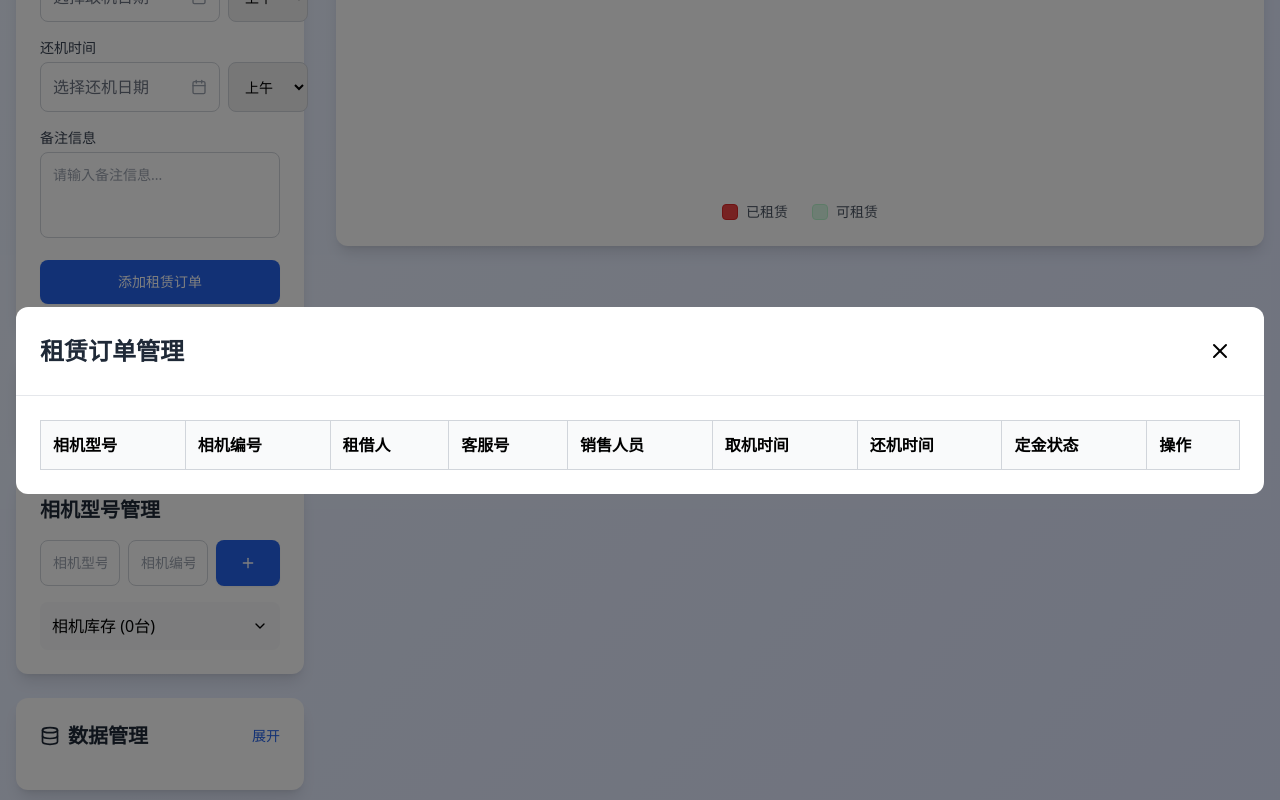
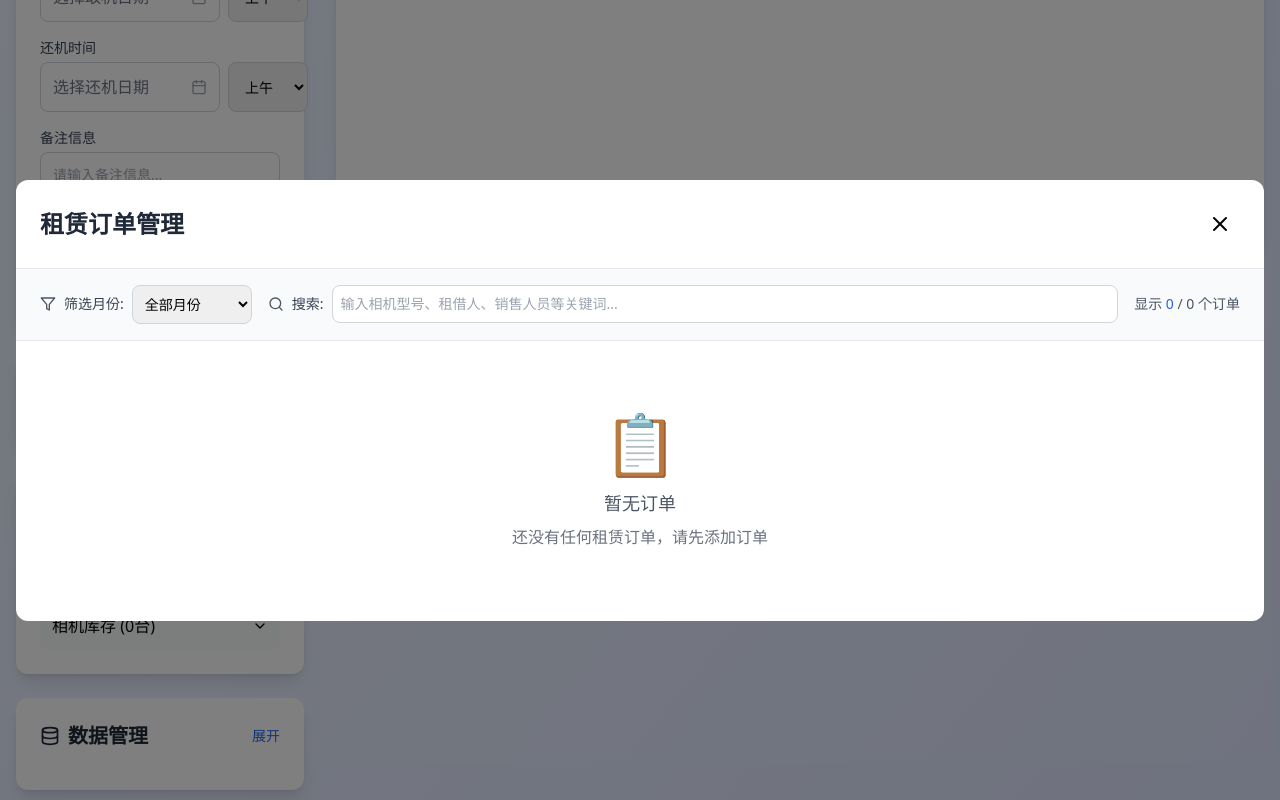
Before and after one commit to deposit111-sys/project, a React (Vite) app: page / in a window 1280 px wide. Both pictures are taken after a click on the button "管理租赁订单". Shown: the part 748-1548 px from the top of the page. Built offline with nearby package versions, Linux system fonts and the light colour scheme.

Commit message:
添加订单筛选和检索功能

```diff
--- a/src/components/OrderManagementModal.tsx
+++ b/src/components/OrderManagementModal.tsx
@@ -2,7 +2,7 @@ import React, { useState } from 'react';
 import { RentalOrder, Camera } from '../types';
 import { formatDateTime } from '../utils/dateUtils';
 import { checkScheduleConflict } from '../utils/dateUtils';
-import { Edit2, Trash2, X } from 'lucide-react';
+import { Edit2, Trash2, X, Filter, Search, Calendar } from 'lucide-react';
 import { DatePicker } from './DatePicker';
 
 interface OrderManagementModalProps {
@@ -28,12 +28,57 @@ export function OrderManagementModal({
   const [formData, setFormData] = useState<Partial<RentalOrder>>({});
   const [showConflictModal, setShowConflictModal] = useState(false);
   const [showSuccessModal, setShowSuccessModal] = useState(false);
+  const [selectedMonth, setSelectedMonth] = useState('');
+  const [searchKeyword, setSearchKeyword] = useState('');
   const [conflictInfo, setConflictInfo] = useState<{
     conflictingOrder: RentalOrder | null;
     availableAlternatives: Array<{ model: string; serialNumber: string }>;
   }>({ conflictingOrder: null, availableAlternatives: [] });
 
   if (!isOpen) return null;
+
+  // 筛选和搜索逻辑
+  const filteredOrders = orders.filter(order => {
+    // 月份筛选
+    if (selectedMonth) {
+      const orderMonth = order.pickupDate.substring(0, 7); // YYYY-MM 格式
+      if (orderMonth !== selectedMonth) {
+        return false;
+      }
+    }
+
+    // 关键词搜索
+    if (searchKeyword.trim()) {
+      const keyword = searchKeyword.toLowerCase().trim();
+      const searchFields = [
+        order.cameraModel,
+        order.cameraSerialNumber,
+        order.renterName,
+        order.customerService,
+        order.salesperson,
+        order.depositStatus,
+        order.notes
+      ].join(' ').toLowerCase();
+
+      if (!searchFields.includes(keyword)) {
+        return false;
+      }
+    }
+
+    return true;
+  });
+
+  // 生成月份选项
+  const getMonthOptions = () => {
+    const months = new Set<string>();
+    orders.forEach(order => {
+      const month = order.pickupDate.substring(0, 7);
+      months.add(month);
+    });
+    return Array.from(months).sort().reverse(); // 最新月份在前
+  };
+
+  const monthOptions = getMonthOptions();
 
   const handleEdit = (order: RentalOrder) => {
     setEditingOrder(order);
@@ -145,7 +190,89 @@ export function OrderManagementModal({
           </button>
         </div>
 
+        {/* 筛选和搜索区域 */}
+        <div className="px-6 py-4 bg-gray-50 border-b border-gray-200">
+          <div className="flex flex-wrap gap-4 items-center">
+            {/* 月份筛选 */}
+            <div className="flex items-center space-x-2">
+              <Filter className="h-4 w-4 text-gray-600" />
+              <label className="text-sm font-medium text-gray-700">筛选月份:</label>
+              <select
+                value={selectedMonth}
+                onChange={(e) => setSelectedMonth(e.target.value)}
+                className="p-2 border border-gray-300 rounded-lg focus:ring-2 focus:ring-blue-500 focus:border-blue-500 text-sm min-w-[120px]"
+              >
+                <option value="">全部月份</option>
+                {monthOptions.map(month => {
+                  const [year, monthNum] = month.split('-');
+                  return (
+                    <option key={month} value={month}>
+                      {year}年{parseInt(monthNum, 10)}月
+                    </option>
+                  );
+                })}
+              </select>
+            </div>
+
+            {/* 关键词搜索 */}
+            <div className="flex items-center space-x-2 flex-1 min-w-[200px]">
+              <Search className="h-4 w-4 text-gray-600" />
+              <label className="text-sm font-medium text-gray-700">搜索:</label>
+              <input
+                type="text"
+                value={searchKeyword}
+                onChange={(e) => setSearchKeyword(e.target.value)}
+                placeholder="输入相机型号、租借人、销售人员等关键词..."
+                className="flex-1 p-2 border border-gray-300 rounded-lg focus:ring-2 focus:ring-blue-500 focus:border-blue-500 text-sm"
+              />
+            </div>
+
+            {/* 清空筛选 */}
+            {(selectedMonth || searchKeyword) && (
+              <button
+                onClick={() => {
+                  setSelectedMonth('');
+                  setSearchKeyword('');
+                }}
+                className="px-3 py-2 text-sm text-gray-600 hover:text-gray-800 hover:bg-gray-100 rounded-lg transition-colors duration-200"
+              >
+                清空筛选
+              </button>
+            )}
+
+            {/* 结果统计 */}
+            <div className="text-sm text-gray-600">
+              显示 <span className="font-medium text-blue-600">{filteredOrders.length}</span> / {orders.length} 个订单
+            </div>
+          </div>
+        </div>
+
         <div className="flex-1 overflow-auto p-6">
+          {filteredOrders.length === 0 ? (
+            <div className="text-center py-12">
+              <div className="text-gray-400 text-6xl mb-4">📋</div>
+              <h3 className="text-lg font-medium text-gray-600 mb-2">
+                {selectedMonth || searchKeyword ? '未找到匹配的订单' : '暂无订单'}
+              </h3>
+              <p className="text-gray-500">
+                {selectedMonth || searchKeyword
+                  ? '请尝试调整筛选条件或搜索关键词'
+                  : '还没有任何租赁订单，请先添加订单'
+                }
+              </p>
+              {(selectedMonth || searchKeyword) && (
+                <button
+                  onClick={() => {
+                    setSelectedMonth('');
+                    setSearchKeyword('');
+                  }}
+                  className="mt-4 px-4 py-2 bg-blue-600 text-white rounded-lg hover:bg-blue-700 focus:ring-4 focus:ring-blue-200 transition-all duration-200"
+                >
+                  清空筛选条件
+                </button>
+              )}
+            </div>
+          ) : (
           <div className="overflow-x-auto">
             <table className="w-full border-collapse border border-gray-300">
               <thead>
@@ -162,7 +289,7 @@ export function OrderManagementModal({
                 </tr>
               </thead>
               <tbody>
-                {orders.map(order => (
+                {filteredOrders.map(order => (
                   <tr key={order.id} className="hover:bg-gray-50">
                     <td className="border border-gray-300 p-3">{order.cameraModel}</td>
                     <td className="border border-gray-300 p-3">{order.cameraSerialNumber}</td>
@@ -195,6 +322,7 @@ export function OrderManagementModal({
               </tbody>
             </table>
           </div>
+          )}
         </div>
       </div>
 
```
